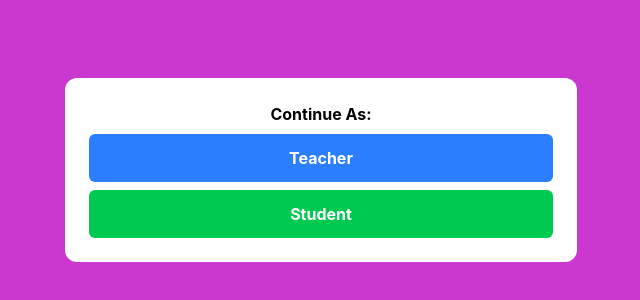
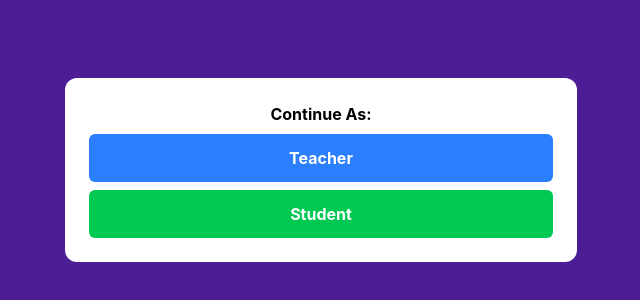
Before and after one commit to Jayesh-K39/class_quiz_pro, a React (Vite) app in the folder client/: page / in a window 1280 px wide. Shown: the part 230-530 px from the top of the page, without its empty margins (319-959 px from the left). Built offline with nearby package versions, Linux system fonts and the light colour scheme; no server answers.

Commit message:
Cosmetic changese - background color change and UX fix on the student-join page

```diff
--- a/client/src/ControlRoom.jsx
+++ b/client/src/ControlRoom.jsx
@@ -9,7 +9,7 @@ function ControlRoom(){
 	const {confirm, prompt} = useModal()
 	const navigate = useNavigate()
 	const [selectedQuiz, setSelectedQuiz] = useState(null)
-	const bodyStyle = `min-h-screen bg-[#ca38cf] flex flex-col justify-center items-center relative`
+	const bodyStyle = `min-h-screen bg-[#4c1d95] flex flex-col justify-center items-center relative`
 	const btnStyle = `p-1 font-bold absolute top-2 right-2 cursor-pointer rounded-md z-999 bg-gray-200`
 
 	useEffect(()=>{
--- a/client/src/Home.jsx
+++ b/client/src/Home.jsx
@@ -8,7 +8,7 @@ function Home(){
 	}, [])
 
 
-	const bodyStyle = `min-h-screen bg-[#ca38cf] flex justify-center items-center`
+	const bodyStyle = `min-h-screen bg-[#4c1d95] flex justify-center items-center`
 	const card = `bg-white flex flex-col gap-2 rounded-xl p-6 w-[90vw] max-w-lg`
 
 	const divStyle = `w-full p-3 rounded-md text-center text-white font-bold cursor-pointer `
--- a/client/src/Join.jsx
+++ b/client/src/Join.jsx
@@ -17,7 +17,7 @@ function Join(){
 		document.title = 'Class Quiz Pro | Student Joining'
 	}, [])
 
-	const bodyStyle = `min-h-screen bg-[#ca38cf] flex flex-col items-center justify-center gap-4`
+	const bodyStyle = `min-h-screen bg-[#4c1d95] flex flex-col items-center justify-center gap-4`
 	const holderStyle = `bg-white flex flex-col gap-4 rounded-xl p-6 w-[90vw] max-w-lg`
 	const inputStyle = ` outline-none p-3 h-1/5 flex-1`
 	const btnStyle = `w-full bg-green-500 hover:bg-green-600 rounded-lg p-3 cursor-pointer`
@@ -76,7 +76,7 @@ function Join(){
 					/>
 
 					<button type='button' className='p-2 cursor-pointer' onClick={()=>setShow(s => !s)}>
-						{roomCode ? show ? <EyeSlash/> : <EyeIcon/> : null}
+						{roomCode ? show ? <EyeIcon/> : <EyeSlash/> : null}
 					</button>
 				</div>
 
--- a/client/src/Login.jsx
+++ b/client/src/Login.jsx
@@ -10,7 +10,7 @@ function Login(){
 		document.title = 'Class Quiz Pro | Teacher Login'
 	}, [])
 
-	const bodyStyle = `min-h-screen bg-[#ca38cf] flex flex-col items-center justify-center gap-4`
+	const bodyStyle = `min-h-screen bg-[#4c1d95] flex flex-col items-center justify-center gap-4`
 	const holderStyle = `bg-white flex flex-col gap-4 rounded-xl p-6
 	w-[90vw] max-w-lg`
 
--- a/client/src/Register.jsx
+++ b/client/src/Register.jsx
@@ -15,8 +15,7 @@ function Register(){
 	const [password, setPassword] = useState('')
 	const [confirmPassword, setConfirm] = useState('')
 	const [email, setEmail] = useState('')
-	const bodyStyle = `min-h-screen flex justify-center items-center
-	bg-[#ca38cf]`
+	const bodyStyle = `min-h-screen flex justify-center items-center bg-[#4c1d95]`
 	const inputStyle = `p-3 outline-none border-b border-b-blue-500 flex-1`
 	const card = `bg-white flex flex-col gap-4 w-[90vw] max-w-xl rounded-xl p-6`
 	const divStyle = `flex items-center`
--- a/client/src/Session.jsx
+++ b/client/src/Session.jsx
@@ -92,7 +92,7 @@ function Session(){
 		socket.emit('stop_question', {roomCode, qid:Number(qid)})
 	}
 
-	const bodyStyle = `min-h-screen bg-[#ca38cf] p-6 flex flex-col`
+	const bodyStyle = `min-h-screen bg-[#4c1d95] p-6 flex flex-col`
 	const holder = `w-[90vw] max-w-2xl flex flex-col gap-2 p-6 bg-white mx-auto my-4 rounded-md`
 	const upperDiv = `w-[90vw] max-w-2xl flex flex-col self-center justify-center sm:flex-row items-center gap-3 p-3`
 	const btnStyle = `rounded-md bg-red-500 text-white cursor-pointer hover:bg-red-600 p-3 font-bold`
--- a/client/src/Teacher.jsx
+++ b/client/src/Teacher.jsx
@@ -8,7 +8,7 @@ function Home(){
 	}, [])
 
 
-	const bodyStyle = `min-h-screen bg-[#ca38cf] flex justify-center items-center`
+	const bodyStyle = `min-h-screen bg-[#4c1d95] flex justify-center items-center`
 	const card = `bg-white flex flex-col gap-2 rounded-xl p-6 w-[90vw] max-w-lg`
 
 	const divStyle = `w-full p-3 rounded-md text-center text-white font-bold cursor-pointer `
--- a/client/src/components/Card.jsx
+++ b/client/src/components/Card.jsx
@@ -89,12 +89,12 @@ function Card({question, endsAt, status, selectedAnswer, score}){
 	}
 
 //Styles: ----------------------------------------------------
-	const bodyStyle = `min-h-screen bg-[#ca38cf] p-6 flex flex-col `
+	const bodyStyle = `min-h-screen bg-[#4c1d95] p-6 flex flex-col `
+	const questionBox = `rounded-md bg-[#4c1d95] p-3 w-full text-center text-white font-bold`
 	const card = `bg-white rounded-md p-3 w-[80vw] max-w-sm flex flex-col gap-2 mx-auto my-4`
 	const upperDiv = `text-center w-[80vw] max-w-sm flex flex-col sm:flex-row justify-center sm:items-center self-center gap-3 p-3`
 	const optionDiv = `border rounded-md p-3 `
 	const btnStyle = `cursor-pointer bg-red-500 p-3 rounded-md hover:bg-red-600 font-bold text-white`
-	const questionBox = `rounded-md bg-[#ca38cf] p-3 w-full text-center text-white font-bold`
 	const helper = `w-[80vw] max-w-sm p-3 rounded-md block mx-auto`
 	const options = ['A', 'B', 'C', 'D']
 
@@ -114,10 +114,10 @@ function Card({question, endsAt, status, selectedAnswer, score}){
 
 				{options.map(option=>(
 					<div key={option} className={`${optionDiv}
-						${selected === option ? 'bg-blue-300' : null}
+						${selected === option ? 'bg-blue-300' : ''}
 						${confirmed || status === 'revealed' ? 'opacity-60 cursor-not-allowed' : 'cursor-pointer'}
-						${status === 'revealed' && question.correct_option===option ? 'bg-green-300 opacity-100' : null}
-						${status === 'revealed' && selectedAnswer === option && question.correct_option!==option? 'bg-red-300 opacity-100' : null}`}
+						${status === 'revealed' && question.correct_option===option ? 'bg-green-300 opacity-100' : ''}
+						${status === 'revealed' && selectedAnswer === option && question.correct_option!==option? 'bg-red-300 opacity-100' : ''}`}
 						onClick={()=>choose(option)}>
 							{ question[`option_${option.toLowerCase()}`] }
 					</div>
--- a/client/src/components/LeaderBoard.jsx
+++ b/client/src/components/LeaderBoard.jsx
@@ -14,19 +14,19 @@ function LeaderBoard({students,answers, correctOption, onlineCount}){
 			<div className='grid grid-cols-3 gap-3 mb-4'>
 				<div className='flex flex-col items-center justify-center bg-green-300 rounded-md'>
 					<div><Tick/></div>
-					<div>{correctCount}</div>
+					<div className='font-bold'>{correctCount}</div>
 					<div>Correct</div>
 				</div>
 
 				<div className='flex flex-col items-center justify-center bg-red-300 rounded-md'>
 					<div><Cross/></div>
-					<div>{wrongCount}</div>
+					<div className='font-bold'>{wrongCount}</div>
 					<div>Wrong</div>
 				</div>
 
 				<div className='flex flex-col items-center justify-center bg-gray-200 rounded-md'>
 					<div><MinusIcon/></div>
-					<div>{unansweredCount}</div>
+					<div className='font-bold'>{unansweredCount}</div>
 					<div>No Answer</div>
 				</div>
 			</div>
--- a/client/src/components/Waiting.jsx
+++ b/client/src/components/Waiting.jsx
@@ -14,7 +14,7 @@ function Waiting(){
 	}
 
 	return(
-		<div className='bg-[#ca38cf] min-h-screen p-6 flex flex-col gap-4
+		<div className='bg-[#4c1d95] min-h-screen p-6 flex flex-col gap-4
 		items-center justify-center'>
 			<div className='text-center font-bold text-white text-[2rem] w-[90vw] p-3 max-w-lg rounded-md '>
 				Waiting for the quiz to start...
```
Also changed, not shown: client/src/components/Session.jsx (added), 1 other file (tests, documents, lock files or other folders).
